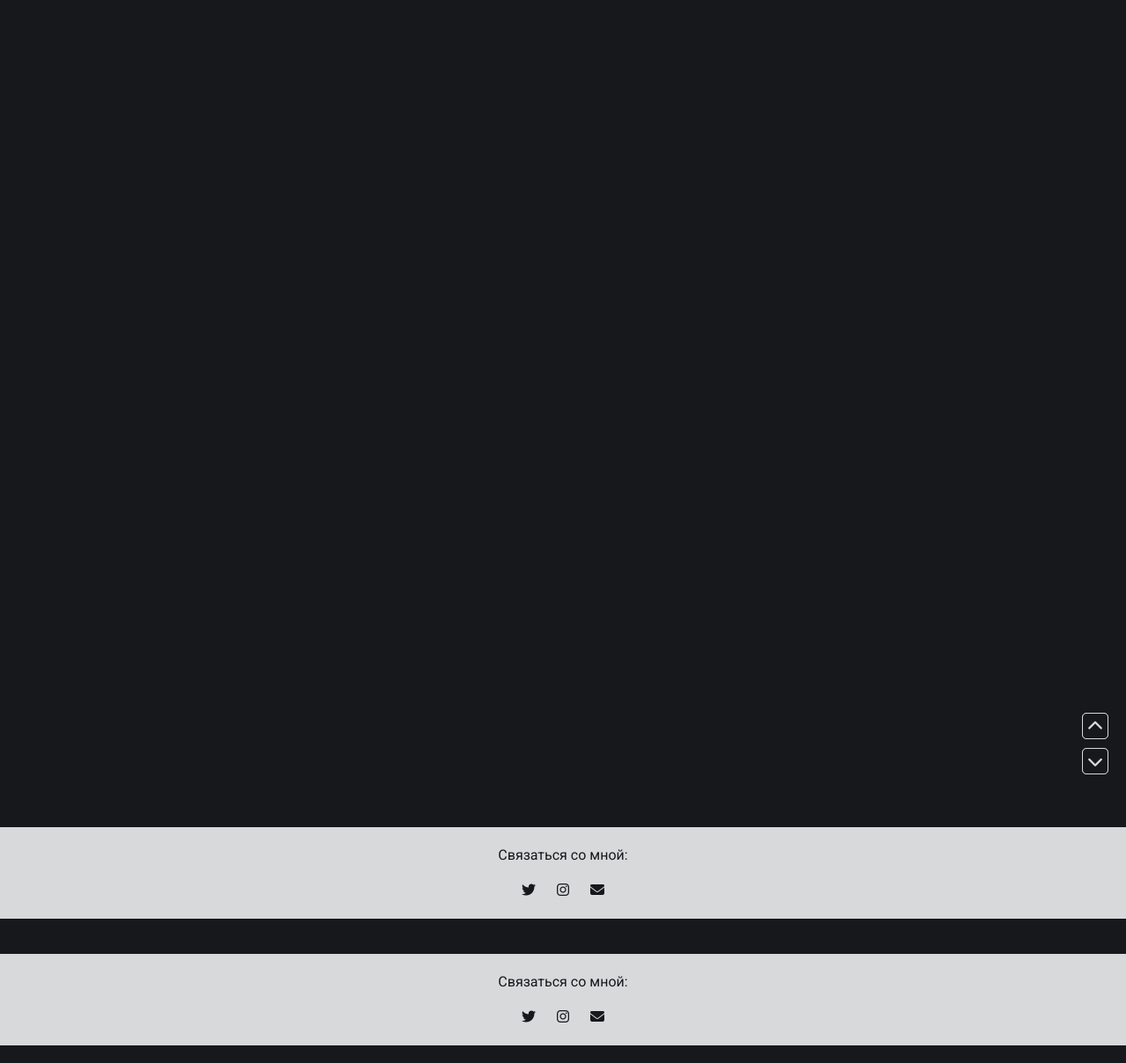
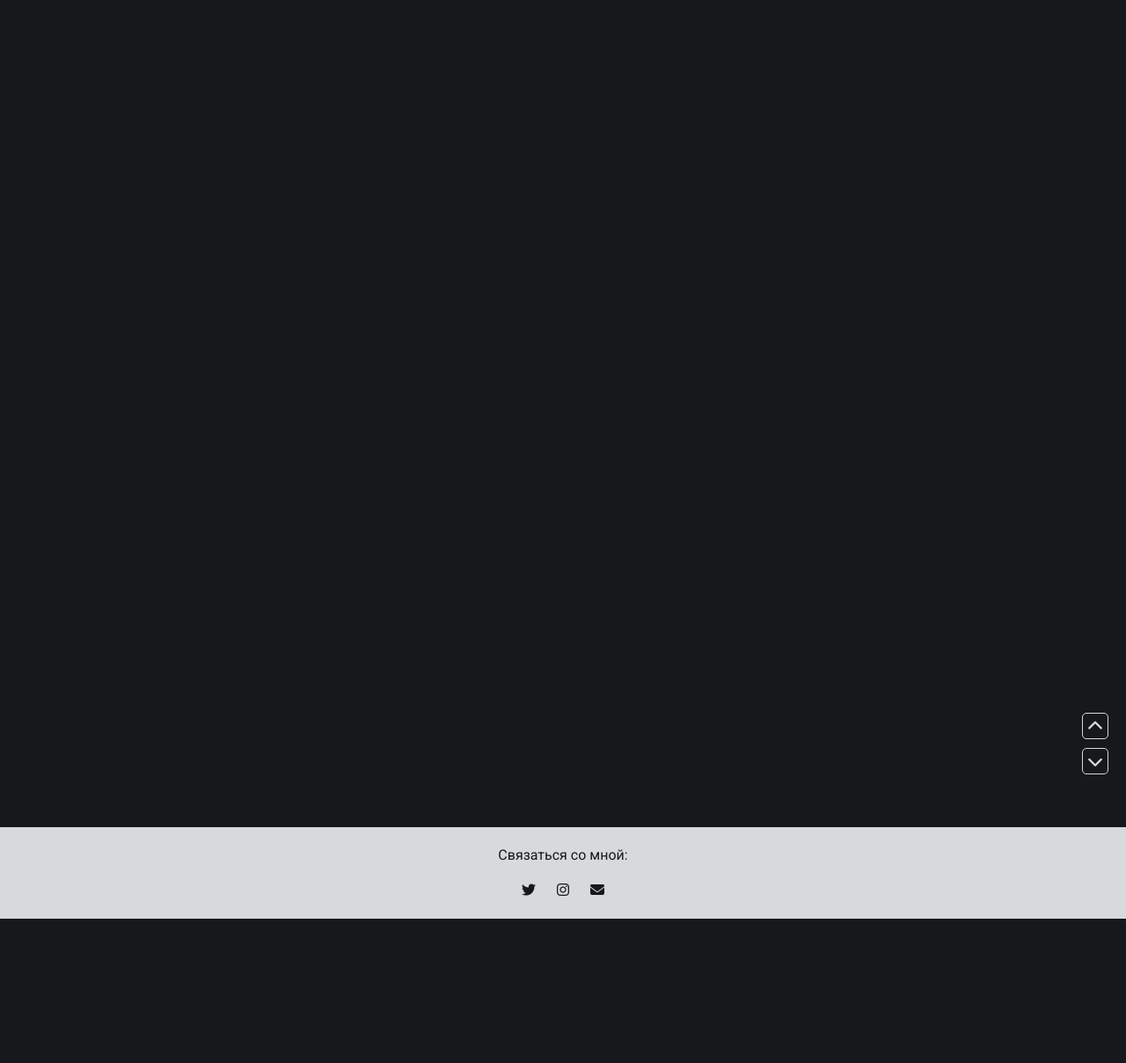
Before and after one commit to chervepediya/chervepediya.github.io, a Jekyll site: the page built from index.html, in a window 1280 px wide. Shown: the whole page at 88% size. Built offline with Jekyll 4.4.1, drawn with Linux system fonts in a browser that asks for light colours; nearby versions of some CDN libraries; the list of posts is cut into pages by our own code; after the commit the page ends 1064 px from its top, so only the background shows below that.

Commit message:
Update index.html

```diff
--- a/index.html
+++ b/index.html
@@ -41,17 +41,3 @@ layout: default
         </div>
     </div>
 </div>
-
-<button id="scroll-top" class="scroll-btn"><i class="fas fa-chevron-up"></i></button>
-<button id="scroll-bottom" class="scroll-btn"><i class="fas fa-chevron-down"></i></button>
-
-<footer id="footer">
-    <p>Связаться со мной:</p>
-    <a href="#"><i class="fab fa-twitter"></i></a>
-    <a href="#"><i class="fab fa-instagram"></i></a>
-    <a href="#"><i class="fas fa-envelope"></i></a>
-</footer>
-
-<div class="image-modal" id="imageModal">
-    <img src="" alt="Увеличенное изображение" id="modalImage">
-</div>
```
